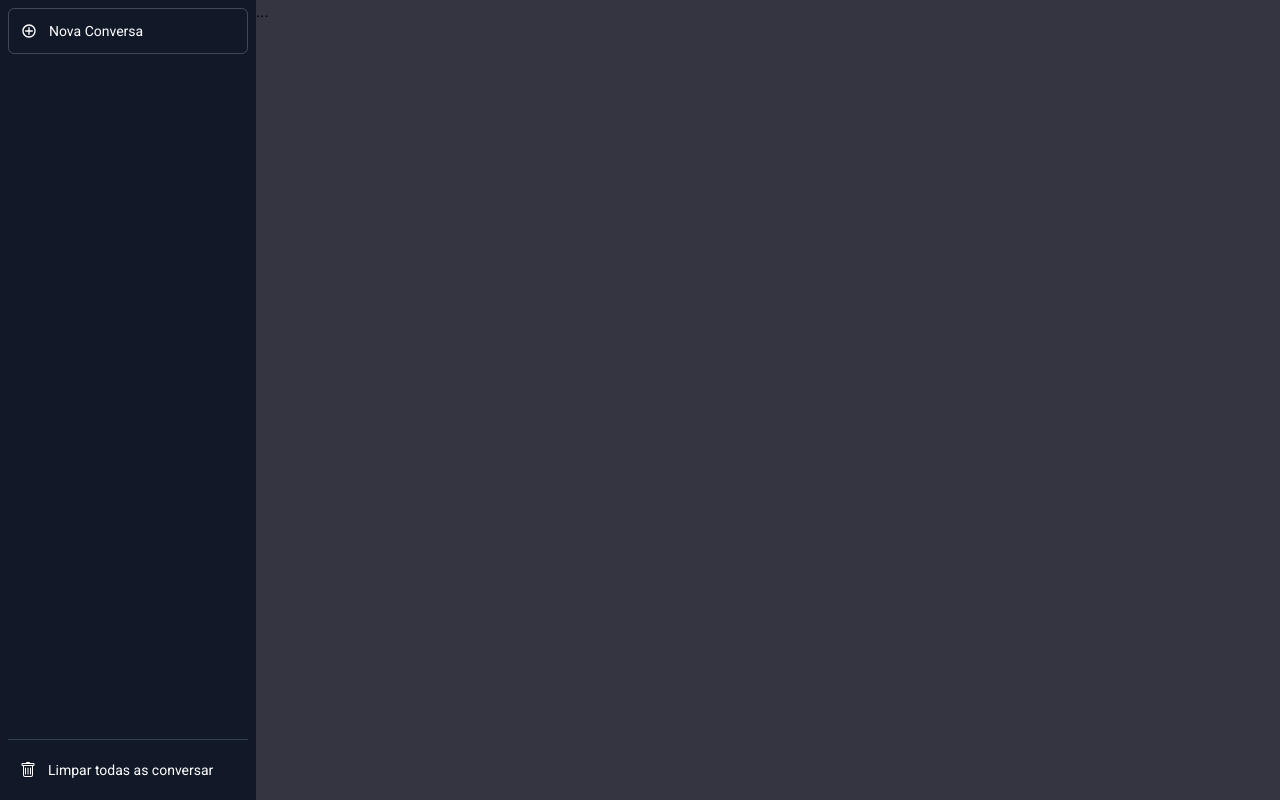
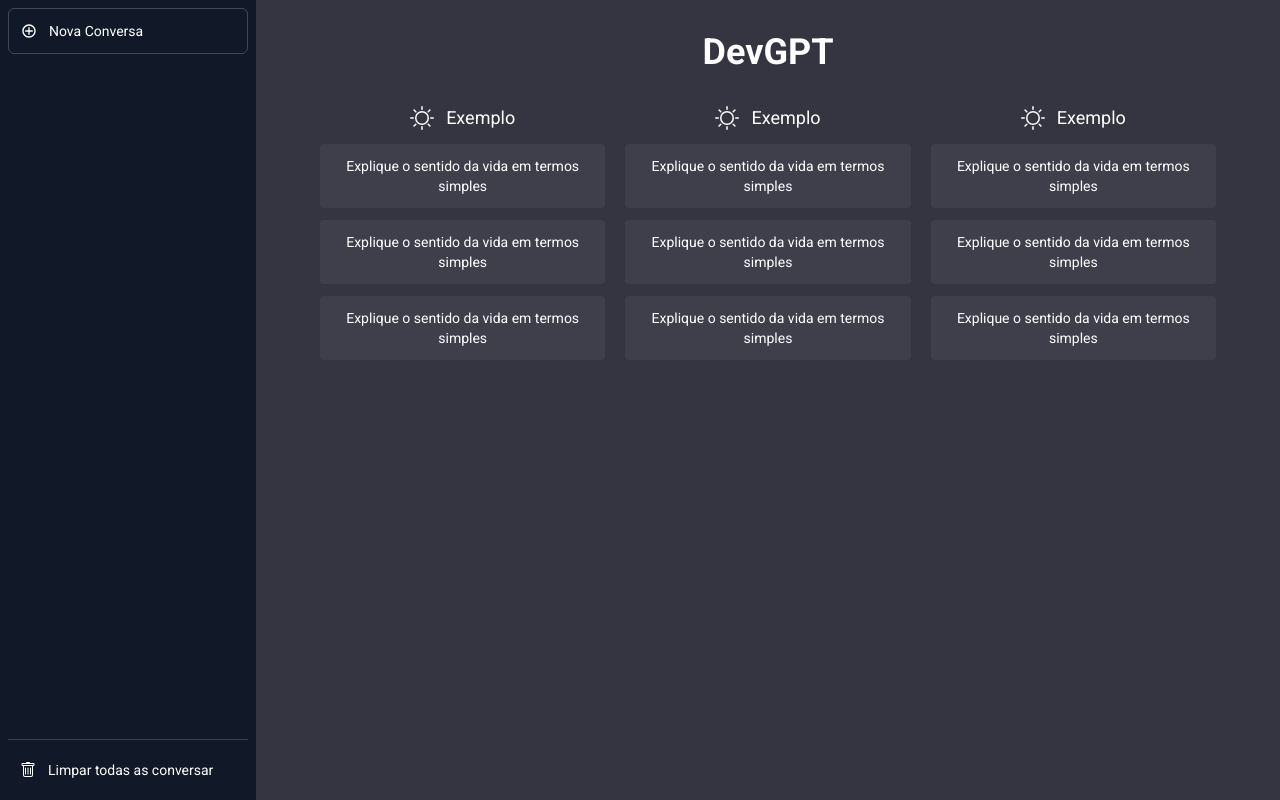
Before and after one commit to raphaelslima/devGPT, a Next.js app: page / in a window 1280 px wide. Built offline with nearby package versions, Linux system fonts and the light colour scheme.

Commit message:
feat: add placeholderCard

```diff
--- a/src/components/ChatPlaceholder.tsx
+++ b/src/components/ChatPlaceholder.tsx
@@ -1,7 +1,67 @@
+import IconSunTwentyFour from "./icons/IconSunTwentyFour"
+
 const ChatPlaceholder = () => {
     return (
-        <div>
-            ...
+        <div className="text-white">
+
+            <div className="m-5">
+
+                <h3 className="text-4xl font-bold text-center my-8">
+                    DevGPT
+                </h3>
+
+                <div className="flex flex-col md:flex-row gap-5 m-auto mb-8 md:max-w-4xl">
+
+                    <div>
+                        <div className="flex justify-center items-center text-lg mb-3">
+                            <IconSunTwentyFour width={24} height={24} className="mr-3"/>
+                            Exemplo
+                        </div>
+                        <div className="bg-white/5 rounded text-center text-sm text-white mb-3 p-3">
+                            Explique o sentido da vida em termos simples
+                        </div>
+                        <div className="bg-white/5 rounded text-center text-sm text-white mb-3 p-3">
+                            Explique o sentido da vida em termos simples
+                        </div>
+                        <div className="bg-white/5 rounded text-center text-sm text-white mb-3 p-3">
+                            Explique o sentido da vida em termos simples
+                        </div>
+                    </div>
+
+                    <div>
+                        <div className="flex justify-center items-center text-lg mb-3">
+                            <IconSunTwentyFour width={24} height={24} className="mr-3"/>
+                            Exemplo
+                        </div>
+                        <div className="bg-white/5 rounded text-center text-sm text-white mb-3 p-3">
+                            Explique o sentido da vida em termos simples
+                        </div>
+                        <div className="bg-white/5 rounded text-center text-sm text-white mb-3 p-3">
+                            Explique o sentido da vida em termos simples
+                        </div>
+                        <div className="bg-white/5 rounded text-center text-sm text-white mb-3 p-3">
+                            Explique o sentido da vida em termos simples
+                        </div>
+                    </div>
+
+                    <div>
+                        <div className="flex justify-center items-center text-lg mb-3">
+                            <IconSunTwentyFour width={24} height={24} className="mr-3"/>
+                            Exemplo
+                        </div>
+                        <div className="bg-white/5 rounded text-center text-sm text-white mb-3 p-3">
+                            Explique o sentido da vida em termos simples
+                        </div>
+                        <div className="bg-white/5 rounded text-center text-sm text-white mb-3 p-3">
+                            Explique o sentido da vida em termos simples
+                        </div>
+                        <div className="bg-white/5 rounded text-center text-sm text-white mb-3 p-3">
+                            Explique o sentido da vida em termos simples
+                        </div>
+                    </div>
+
+                </div>
+            </div>
         </div>
     )
 }
--- /dev/null
+++ b/src/components/icons/IconSunTwentyFour.tsx
@@ -0,0 +1,21 @@
+// icon:sun-24 | Octicons https://primer.style/octicons/ | Github Primer
+import * as React from "react";
+
+function IconSunTwentyFour(props: React.SVGProps<SVGSVGElement>) {
+  return (
+    <svg
+      viewBox="0 0 24 24"
+      fill="currentColor"
+      height="1em"
+      width="1em"
+      {...props}
+    >
+      <path
+        fillRule="evenodd"
+        d="M12 17.5a5.5 5.5 0 100-11 5.5 5.5 0 000 11zm0 1.5a7 7 0 100-14 7 7 0 000 14zm12-7a.75.75 0 01-.75.75h-2.5a.75.75 0 010-1.5h2.5A.75.75 0 0124 12zM4 12a.75.75 0 01-.75.75H.75a.75.75 0 010-1.5h2.5A.75.75 0 014 12zm16.485-8.485a.75.75 0 010 1.06l-1.768 1.768a.75.75 0 01-1.06-1.06l1.767-1.768a.75.75 0 011.061 0zM6.343 17.657a.75.75 0 010 1.06l-1.768 1.768a.75.75 0 11-1.06-1.06l1.767-1.768a.75.75 0 011.061 0zM12 0a.75.75 0 01.75.75v2.5a.75.75 0 01-1.5 0V.75A.75.75 0 0112 0zm0 20a.75.75 0 01.75.75v2.5a.75.75 0 01-1.5 0v-2.5A.75.75 0 0112 20zM3.515 3.515a.75.75 0 011.06 0l1.768 1.768a.75.75 0 11-1.06 1.06L3.515 4.575a.75.75 0 010-1.06zm14.142 14.142a.75.75 0 011.06 0l1.768 1.768a.75.75 0 01-1.06 1.06l-1.768-1.767a.75.75 0 010-1.061z"
+      />
+    </svg>
+  );
+}
+
+export default IconSunTwentyFour;
```
